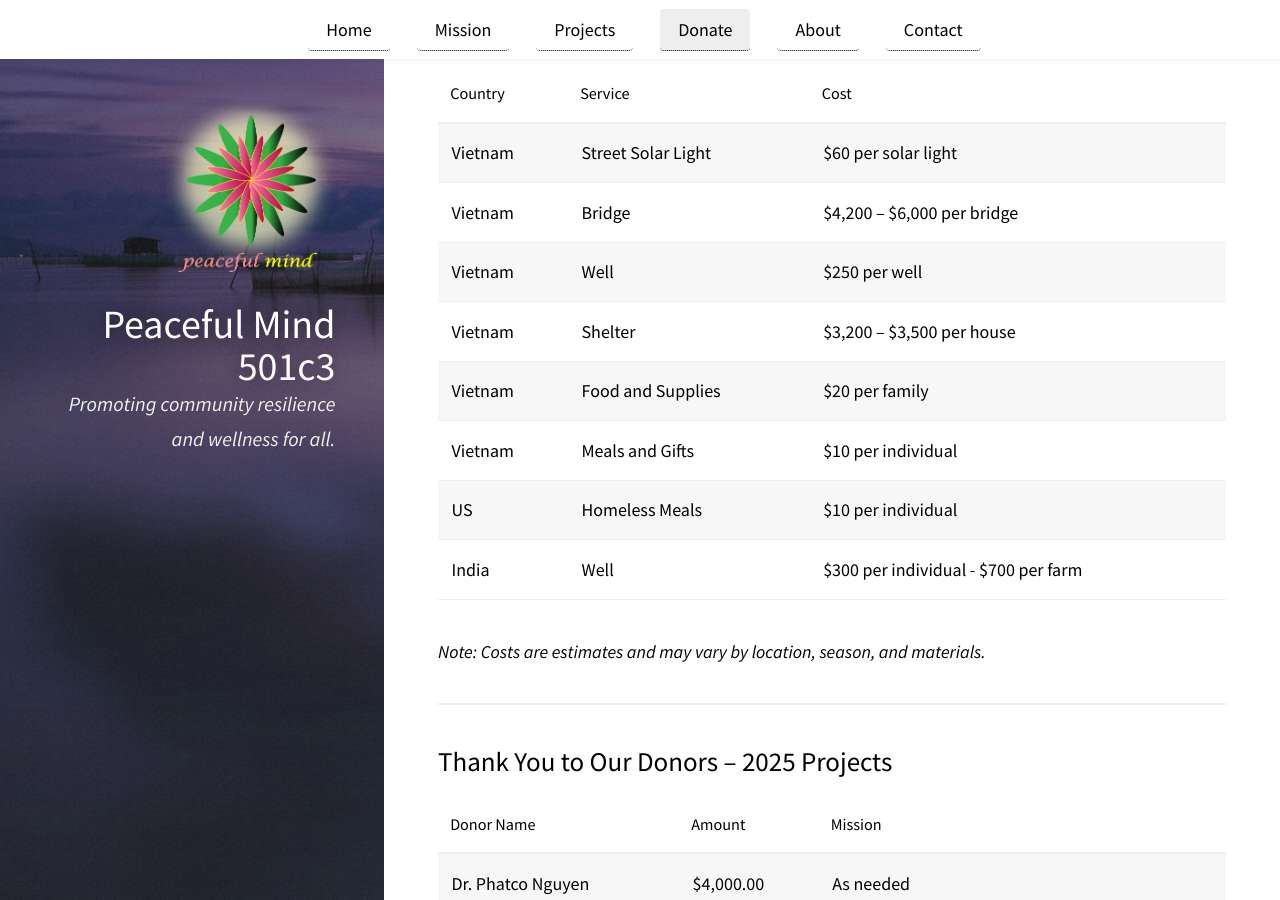
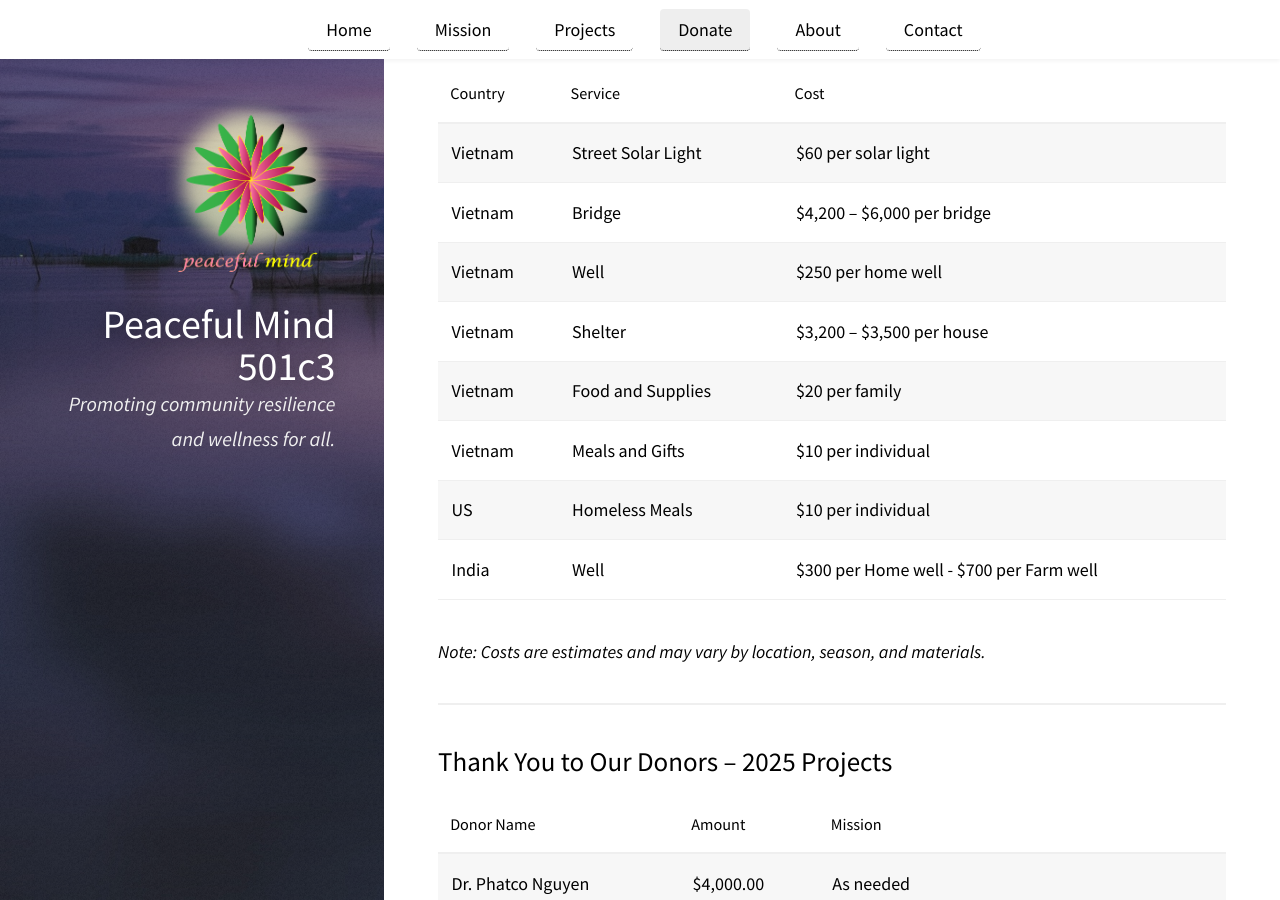
Before and after one commit to peacefulcenter/peacefulcenter.github.io, a Jekyll site: the page built from pages/donate.md, in a window 1280 px wide and 900 px high, scrolled down 924 px. Built offline with Jekyll 4.4.1, drawn with Linux system fonts in a browser that asks for light colours; our own code applies the rules of GitHub Pages for plain Markdown files.

Commit message:
Update Donation Cost

```diff
--- a/pages/donate.md
+++ b/pages/donate.md
@@ -47,7 +47,7 @@ _Peaceful Mind 501C3 is a tax-exempt organization. Tax ID: 39-2930680. Your dona
       <tr>
         <td>Vietnam</td>
         <td>Well</td>
-        <td>$250 per well</td>
+        <td>$250 per home well</td>
       </tr>
       <tr>
         <td>Vietnam</td>
@@ -72,7 +72,7 @@ _Peaceful Mind 501C3 is a tax-exempt organization. Tax ID: 39-2930680. Your dona
       <tr>
         <td>India</td>
         <td>Well</td>
-        <td>$300 per individual - $700 per farm</td>
+        <td>$300 per Home well - $700 per Farm well</td>
       </tr>
     </tbody>
   </table>
```
